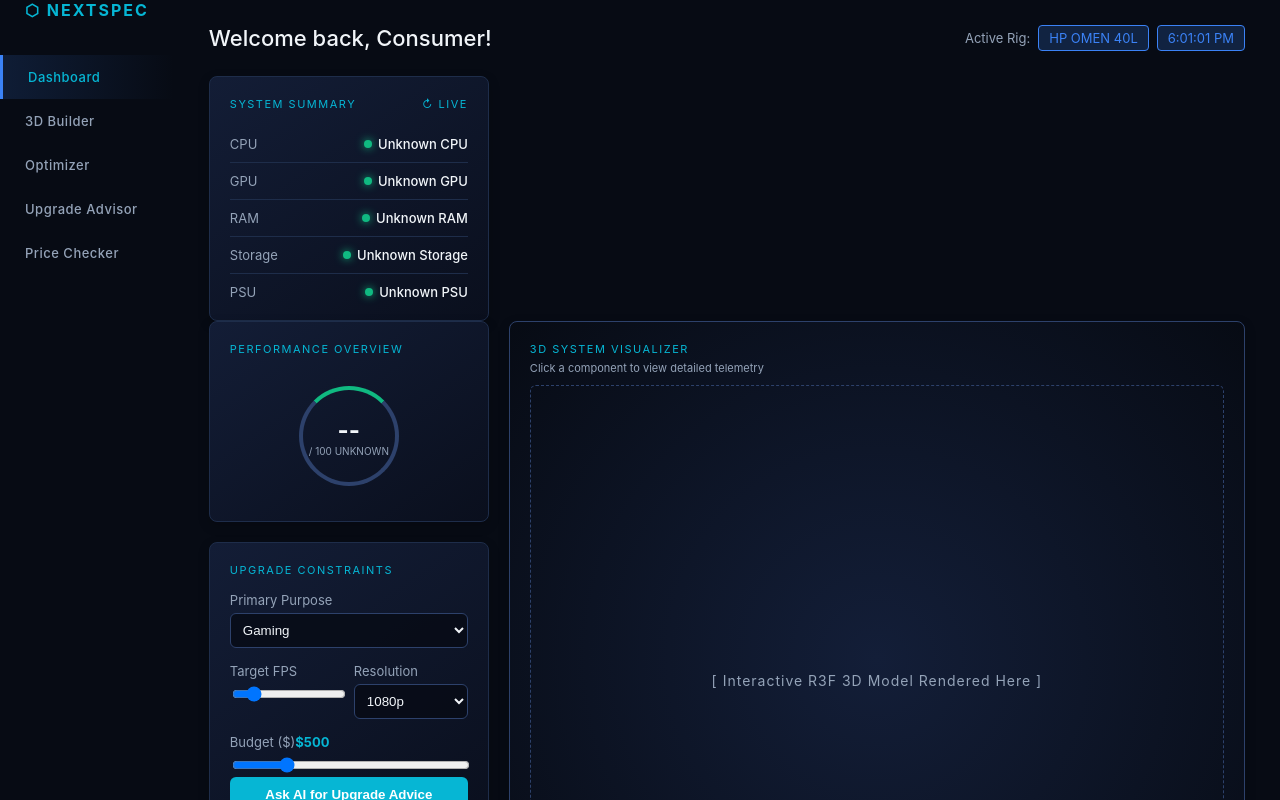
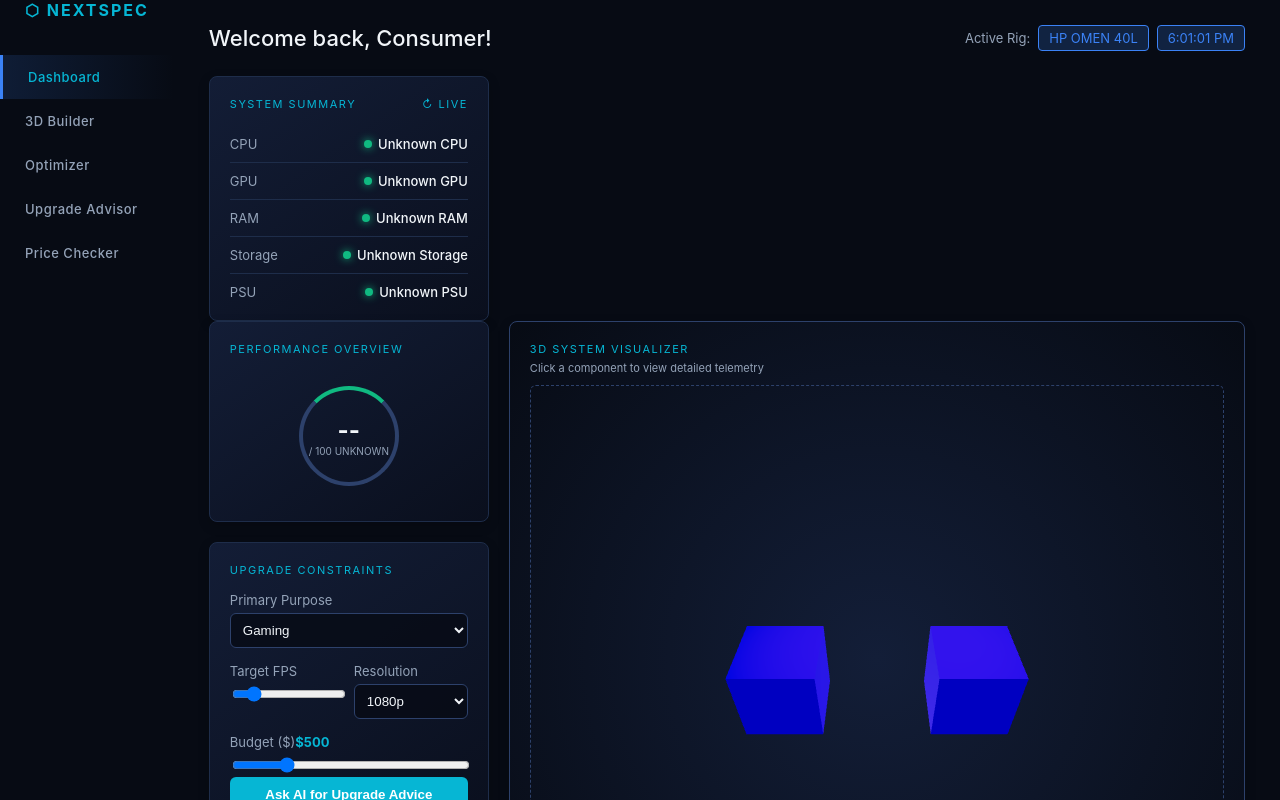
Before and after one commit to duquettels/nextspec, a React (Vite) app in the folder frontend/: page /dashboard in a window 1280 px wide. Shown: the top 800 px of the page. Built offline with nearby package versions, Linux system fonts and the light colour scheme; no server answers.

Commit message:
added the basis of 3dBuilder

```diff
--- a/frontend/src/Renders/Dashboard.jsx
+++ b/frontend/src/Renders/Dashboard.jsx
@@ -1,4 +1,6 @@
 import { useState } from "react";
+
+import ThreeDBuilder from "./ThreeDBuilder";
 
 export default function Dashboard({ scannedData }) {
 
@@ -141,7 +143,9 @@ export default function Dashboard({ scannedData }) {
             <div style={{ fontSize: 11, color: "var(--text-muted)", marginTop: 5 }}>
               Click a component to view detailed telemetry
             </div>
-            <div className="canvas-area">[ Interactive R3F 3D Model Rendered Here ]</div>
+            <div className="canvas-area">
+              <ThreeDBuilder scannedData={scannedData} />
+            </div>
            </div>
           </div>
 
--- a/frontend/src/Renders/threeDBuilder.jsx
+++ b/frontend/src/Renders/threeDBuilder.jsx
@@ -1,4 +1,41 @@
-export default function ThreeDBuilder() {
-          return <div className="panel">AI Upgrade Advisor coming soon.</div>;
+import React, {useRef, useState} from 'react';
+import {Canvas, useFrame} from '@react-three/fiber';
+import "../styles/ThreeDModel.css";
 
+
+function Box(props) {
+
+    const meshRef = useRef();
+
+    const [hovered, setHover] = useState(false);
+    const [active, setActive] = useState(false);
+
+    useFrame((state, delta) => (meshRef.current.rotation.x += delta))
+
+    return (
+        <mesh
+        {...props}
+        ref={meshRef}
+        scale={active ? 1.5 : 1}
+        onClick={(event) => setActive(!active)}
+        onPointerOver={(event) => setHover(true)}
+        onPointerOut={(event) => setHover(false)}>
+
+        <boxGeometry args={[1, 1, 1,]} />
+        <meshStandardMaterial color={hovered ? 'red' : 'blue'} />
+        </mesh>
+    )
 }
+
+export default function ThreeDBuilder({scannedData}) {
+
+return(
+    <Canvas>
+        <ambientLight intensity={Math.PI /2} />
+        <spotLight position={[10, 10, 10]} angle={0.15} penumbra={1} decay={0} intensity={Math.PI} />
+        <pointLight position={[-10, -10, -10]} decay={0} intensity={Math.PI} />
+        <Box position={[-1.2, 0, 0]} />
+        <Box position={[1.2, 0, 0]} />
+    </Canvas>
+    );
+}
--- /dev/null
+++ b/frontend/src/styles/ThreeDModel.css
@@ -0,0 +1,7 @@
+html,
+body,
+#root {
+    height: 100%;
+    margin: unset;
+    padding: unset;
+}
```
